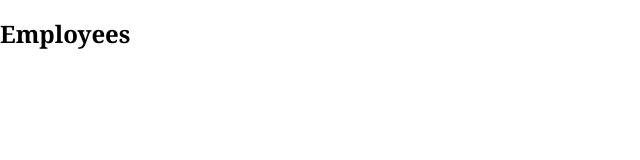
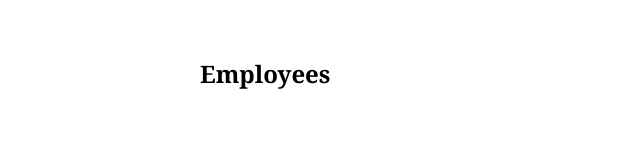
Before and after one commit to FeedTheMind/searchFilter, a plain HTML site: page index.html in a window 1280 px wide. Shown: the whole page, without its empty margins (0-640 px from the left). Drawn offline with nearby package versions, Linux system fonts and the light colour scheme.

Commit message:
Partially style .pageContainer/.pageHead

```diff
--- a/css/main.css
+++ b/css/main.css
@@ -10,3 +10,18 @@ General
 body {
   font-family: Georgia, sans-serif;
 }
+
+/**************
+.pageContainer
+**************/
+.pageContainer {
+  margin: 0 auto;
+  width: 75%;
+  background: #fff;
+  border-radius: 4px;
+  padding: 40px;
+}
+
+.pageHead {
+  margin-bottom: 10px;
+}
```
